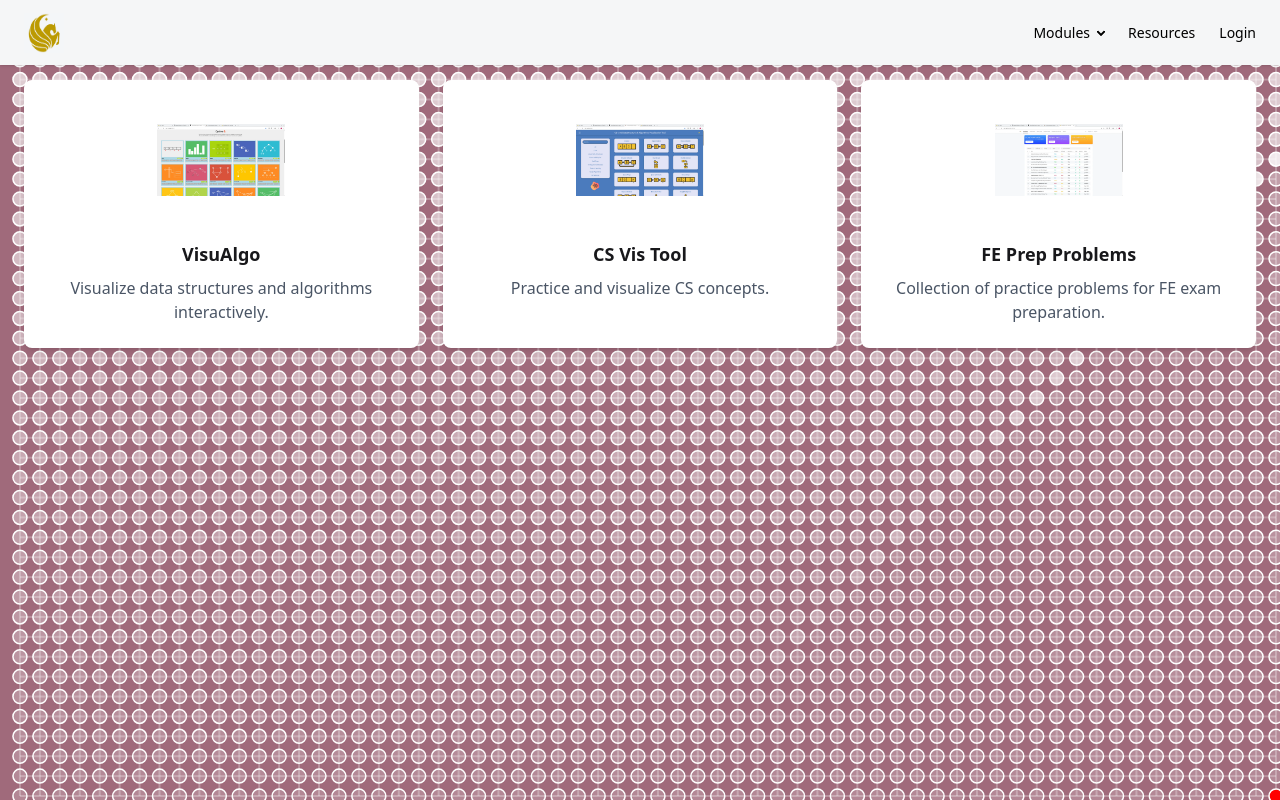
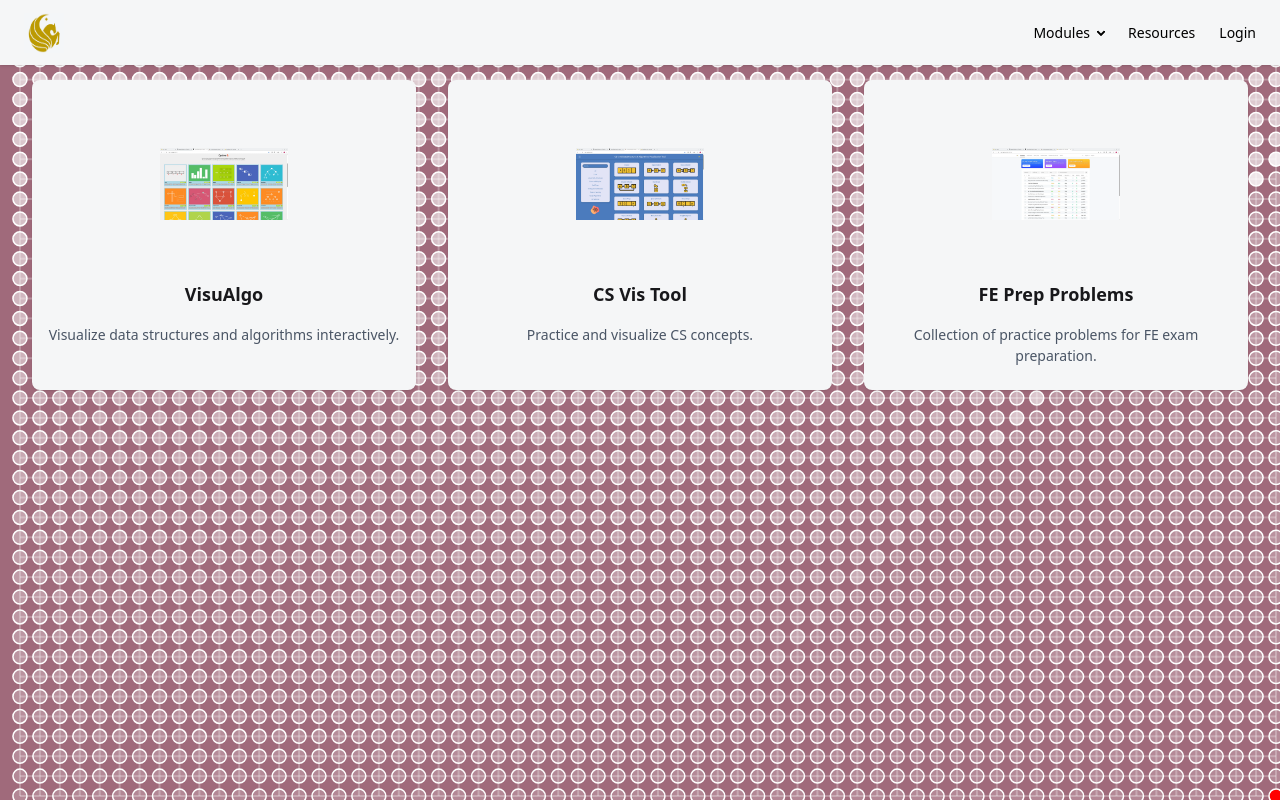
Before and after one commit to petertrinh4/csprac, a React (Vite) app: page /resources in a window 1280 px wide. Built offline with nearby package versions, Linux system fonts and the light colour scheme.

Commit message:
Change dimensions of resources

```diff
--- a/src/components/ExtraResources.tsx
+++ b/src/components/ExtraResources.tsx
@@ -28,9 +28,9 @@
     <>
       <Background />
       <NavBar />
-      <div style={{ position: 'relative', minHeight: '100vh' }}>
+      <div style={{ position: 'relative', minHeight: '100vh' }} className="flex justify-center items-start w-full">
         <div
-          className="pt-20 p-6 grid grid-cols-1 md:grid-cols-2 lg:grid-cols-3 gap-6"
+          className="pt-20 p-6 grid grid-cols-1 md:grid-cols-2 lg:grid-cols-3 gap-8 justify-items-center"
           style={{ position: 'relative', zIndex: 1 }}
         >
             {extraResources.map(resource => (
@@ -39,15 +39,20 @@
                 href={resource.url}
                 target="_blank"
                 rel="noopener noreferrer"
-              className="bg-white rounded-lg shadow-md hover:shadow-xl transition-shadow flex flex-col items-center p-4"
+                className="card w-96 shadow-sm hover:shadow-xl transition-shadow flex flex-col items-center"
+                style={{ background: '#F5F6F7', textDecoration: 'none' }}
               >
+                <figure className="px-10 pt-10">
                   <img
                     src={resource.image}
                     alt={resource.title}
-                className="w-32 h-32 object-contain mb-4"
+                    className="rounded-xl w-32 h-32 object-contain mb-4"
                   />
-              <h3 className="text-lg font-bold mb-2">{resource.title}</h3>
+                </figure>
+                <div className="card-body items-center text-center p-4">
+                  <h3 className="card-title text-lg font-bold mb-2">{resource.title}</h3>
                   <p className="text-gray-600 text-center mb-2">{resource.description}</p>
+                </div>
               </a>
             ))}
         </div>
```
Lines whose indentation alone changed are shown as unchanged.
